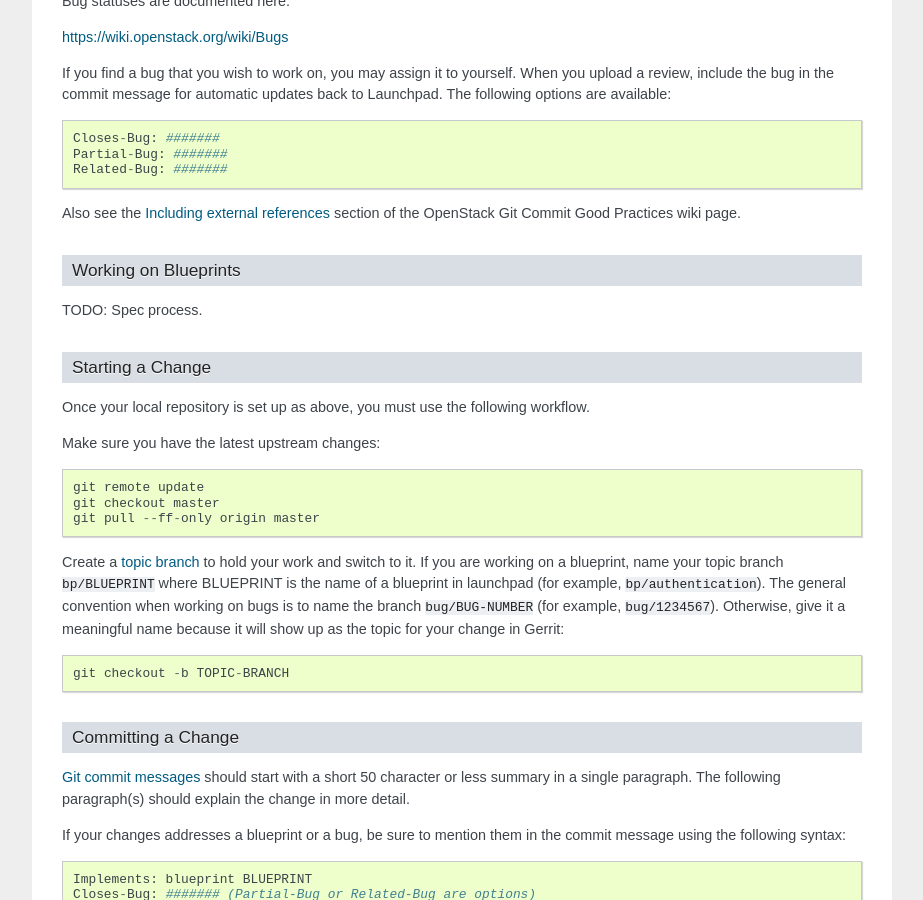
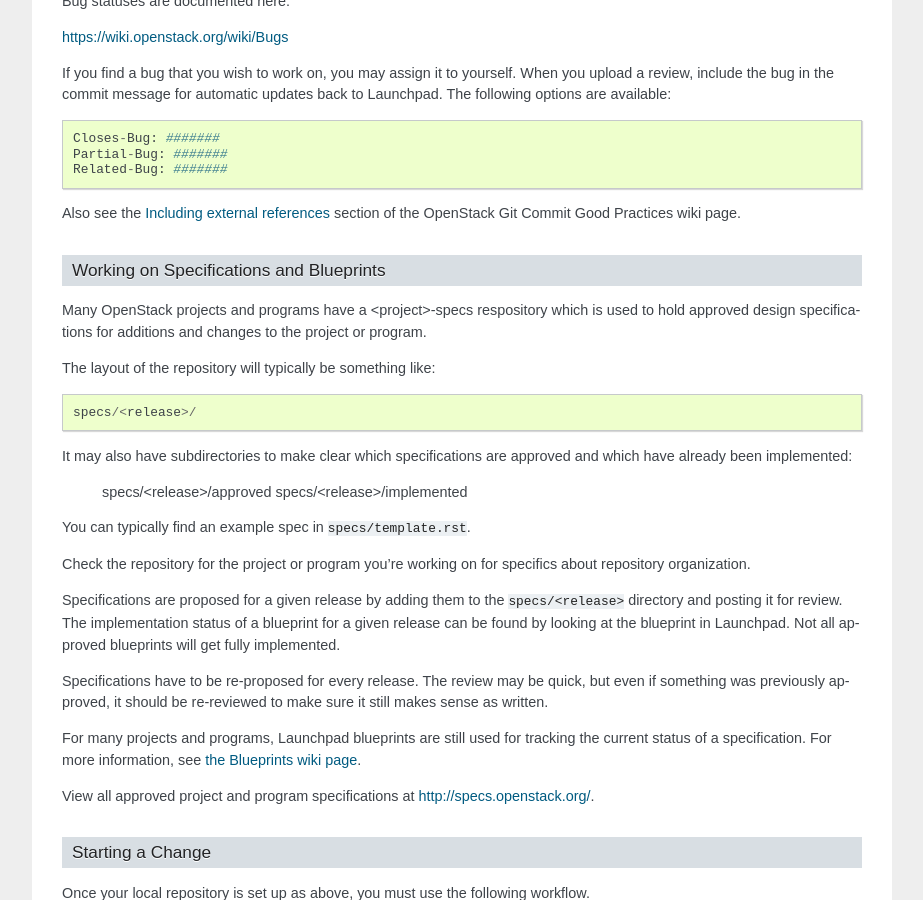
Before and after one commit to openstack-archive/infra-manual, a Sphinx documentation site: the page built from doc/source/developers.rst, in a window 1280 px wide and 900 px high, scrolled down 3558 px. Shown: the whole window, without its empty margins (198-1121 px from the left). Built offline with Sphinx 7.4.7, drawn with Linux system fonts in a browser that asks for light colours; some of the changed text lies outside the part shown.

Commit message:
Add Specifications and Blueprints to Dev guide
Change-Id: Icd8b8d277c2d3dbe70377c573702aa60418ad1da

```diff
--- a/doc/source/developers.rst
+++ b/doc/source/developers.rst
@@ -215,10 +215,43 @@
 <https://wiki.openstack.org/wiki/GitCommitMessages#Including_external_references>`_
 section of the OpenStack Git Commit Good Practices wiki page.
 
-Working on Blueprints
----------------------
+Working on Specifications and Blueprints
+----------------------------------------
 
-TODO: Spec process.
+Many OpenStack projects and programs have a <project>-specs respository which
+is used to hold approved design specifications for additions and changes to
+the project or program.
+
+The layout of the repository will typically be something like::
+
+  specs/<release>/
+
+It may also have subdirectories to make clear which specifications are approved
+and which have already been implemented:
+
+  specs/<release>/approved
+  specs/<release>/implemented
+
+You can typically find an example spec in ``specs/template.rst``.
+
+Check the repository for the project or program you're working on for specifics
+about repository organization.
+
+Specifications are proposed for a given release by adding them to the
+``specs/<release>`` directory and posting it for review.  The implementation
+status of a blueprint for a given release can be found by looking at the
+blueprint in Launchpad.  Not all approved blueprints will get fully implemented.
+
+Specifications have to be re-proposed for every release.  The review may be
+quick, but even if something was previously approved, it should be re-reviewed
+to make sure it still makes sense as written.
+
+For many projects and programs, Launchpad blueprints are still used for tracking
+the current status of a specification. For more information, see `the Blueprints
+wiki page <https://wiki.openstack.org/wiki/Blueprints>`_.
+
+View all approved project and program specifications at
+http://specs.openstack.org/.
 
 Starting a Change
 -----------------
```
